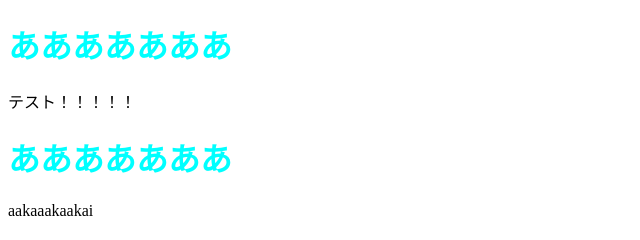
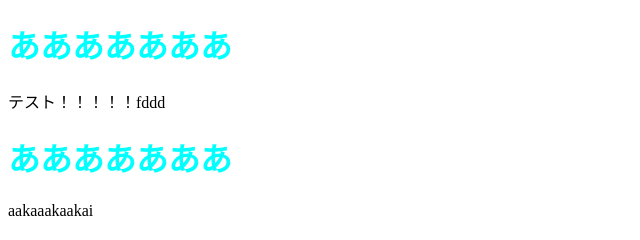
Before and after one commit to sayaaa0921/test0415, a plain HTML site: page index.html in a window 1280 px wide. Shown: the full height of the page, 0-640 px from the left. Drawn offline with Linux system fonts and the light colour scheme.

Commit message:
Update index.html

```diff
--- a/index.html
+++ b/index.html
@@ -9,7 +9,7 @@
 <body>
  <h1>あああああああ</h1>
 <p>
-    テスト！！！！！
+    テスト！！！！！fddd
 </p>
  <h1>あああああああ</h1>
  <p>aakaaakaakai</p>
```
